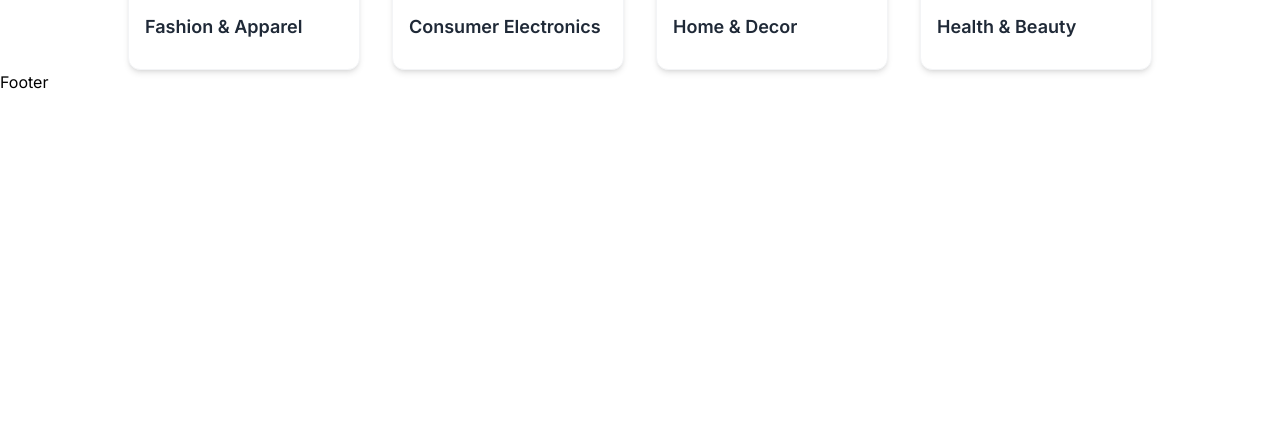
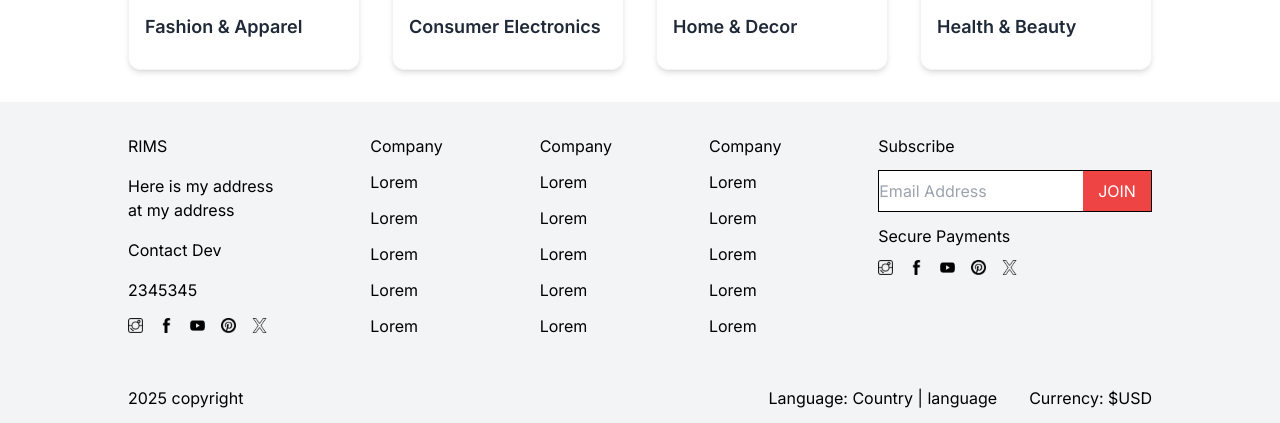
Before and after one commit to cjtech1/rims-commerce, a Next.js app: page / in a window 1280 px wide. Shown: the part 1942-2365 px from the top of the page. Before the commit the page ends 2036 px from the top, so only its background shows below. Built offline with nearby package versions, Linux system fonts and the light colour scheme.

Commit message:
Landing Complete

```diff
--- a/src/components/Footer.tsx
+++ b/src/components/Footer.tsx
@@ -1,5 +1,103 @@
+import Image from "next/image";
+import Link from "next/link";
+
 const Footer = () => {
-  return <div>Footer</div>;
+  return (
+    <div className="px-4 md:px-8 lg:px-16 xl:px-32 2xl:px-64 mt-6 md:mt-8 bg-gray-100">
+      <div className="flex flex-col md:flex-row justify-between py-8 gap-8">
+        <div className="flex flex-col gap-1 md:gap-4">
+          <h2>RIMS</h2>
+          <p className="w-full">
+            Here is my address <br />
+            at my address
+          </p>
+          <p>Contact Dev</p>
+          <p>2345345</p>
+          <div className="flex  gap-4 ">
+            <Link href={"/"}>
+              <Image src="/instagram.png" alt="" width={15} height={15} />
+            </Link>
+            <Link href={"/"}>
+              <Image src="/facebook.png" alt="" width={15} height={15} />
+            </Link>{" "}
+            <Link href={"/"}>
+              <Image src="/youtube.png" alt="" width={15} height={15} />
+            </Link>{" "}
+            <Link href={"/"}>
+              <Image src="/pinterest.png" alt="" width={15} height={15} />
+            </Link>
+            <Link href={"/"}>
+              <Image src="/x.png" alt="" width={15} height={15} />
+            </Link>
+          </div>
+        </div>
+        <div className="hidden md:flex flex-col gap-3">
+          <h2>Company</h2>
+          <Link href="">Lorem</Link>
+          <Link href="">Lorem</Link>
+          <Link href="">Lorem</Link>
+          <Link href="">Lorem</Link>
+          <Link href="">Lorem</Link>
+        </div>
+        <div className="hidden md:flex flex-col gap-3">
+          <h2>Company</h2>
+          <Link href="">Lorem</Link>
+          <Link href="">Lorem</Link>
+          <Link href="">Lorem</Link>
+          <Link href="">Lorem</Link>
+          <Link href="">Lorem</Link>
+        </div>
+        <div className="hidden md:flex flex-col gap-3">
+          <h2>Company</h2>
+          <Link href="">Lorem</Link>
+          <Link href="">Lorem</Link>
+          <Link href="">Lorem</Link>
+          <Link href="">Lorem</Link>
+          <Link href="">Lorem</Link>
+        </div>
+        <div className="flex flex-col gap-3">
+          <h2>Subscribe</h2>
+          <div className="   border border-black">
+            <input
+              type="text"
+              className="w-3/4 h-[40px] border-none outline-none"
+              placeholder="Email Address"
+            />
+            <button className="py-2 w-1/4 text-white bg-red-500">JOIN</button>
+          </div>
+          <p>Secure Payments</p>
+          <div className="flex gap-4">
+            <Link href={"/"}>
+              <Image src="/instagram.png" alt="" width={15} height={15} />
+            </Link>
+            <Link href={"/"}>
+              <Image src="/facebook.png" alt="" width={15} height={15} />
+            </Link>{" "}
+            <Link href={"/"}>
+              <Image src="/youtube.png" alt="" width={15} height={15} />
+            </Link>{" "}
+            <Link href={"/"}>
+              <Image src="/pinterest.png" alt="" width={15} height={15} />
+            </Link>
+            <Link href={"/"}>
+              <Image src="/x.png" alt="" width={15} height={15} />
+            </Link>
+          </div>
+        </div>
+      </div>
+      <div className="flex flex-col md:flex-row justify-center md:justify-between mt-4 pb-4 items-center md:items-stretch">
+        <div>
+          <p>2025 copyright</p>
+        </div>
+        <div className="flex gap-3 flex-col md:flex-row md:gap-8 items-center md:items-stretch">
+          <div>
+            <p>Language: Country | language</p>
+          </div>
+          <div>Currency: $USD</div>
+        </div>
+      </div>
+    </div>
+  );
 };
 
 export default Footer;
```
